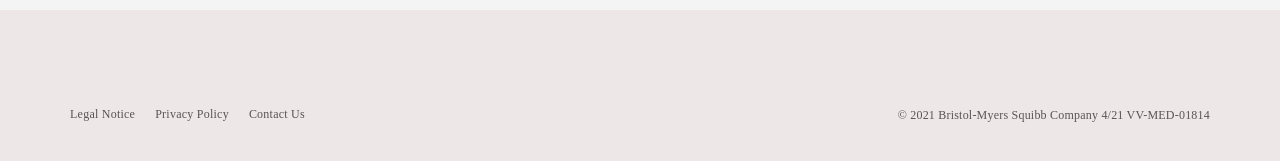
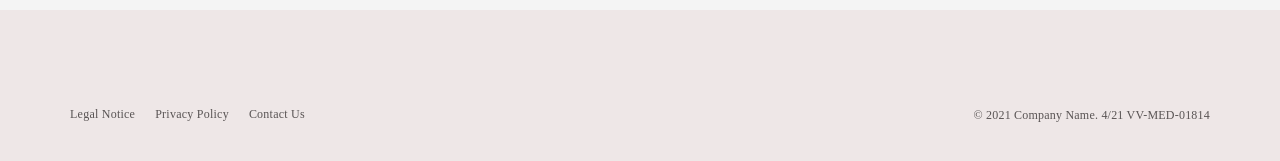
Before and after one commit to pixacore-india/BMS-Science, a Jekyll site: the page built from index.html, in a window 1280 px wide and 900 px high, scrolled down 808 px. Shown: the part 728-889 px from the top of the window. Built offline with Jekyll 4.4.1, drawn with Linux system fonts in a browser that asks for light colours; nearby versions of some CDN libraries; some web fonts are replaced.

Commit message:
Update Global “footer”

```diff
--- a/_data/footer.yml
+++ b/_data/footer.yml
@@ -5,6 +5,6 @@ footer-links:
     path: https://www.bms.com/privacy-policy.html
   - label: Contact Us
     path: https://www.bms.com/about-us/contact-us.html
-copyright-text: © 2021 Bristol-Myers Squibb Company
+copyright-text: © 2021 Company Name.
 last-update: 4/21
 project-code: VV-MED-01814
```
